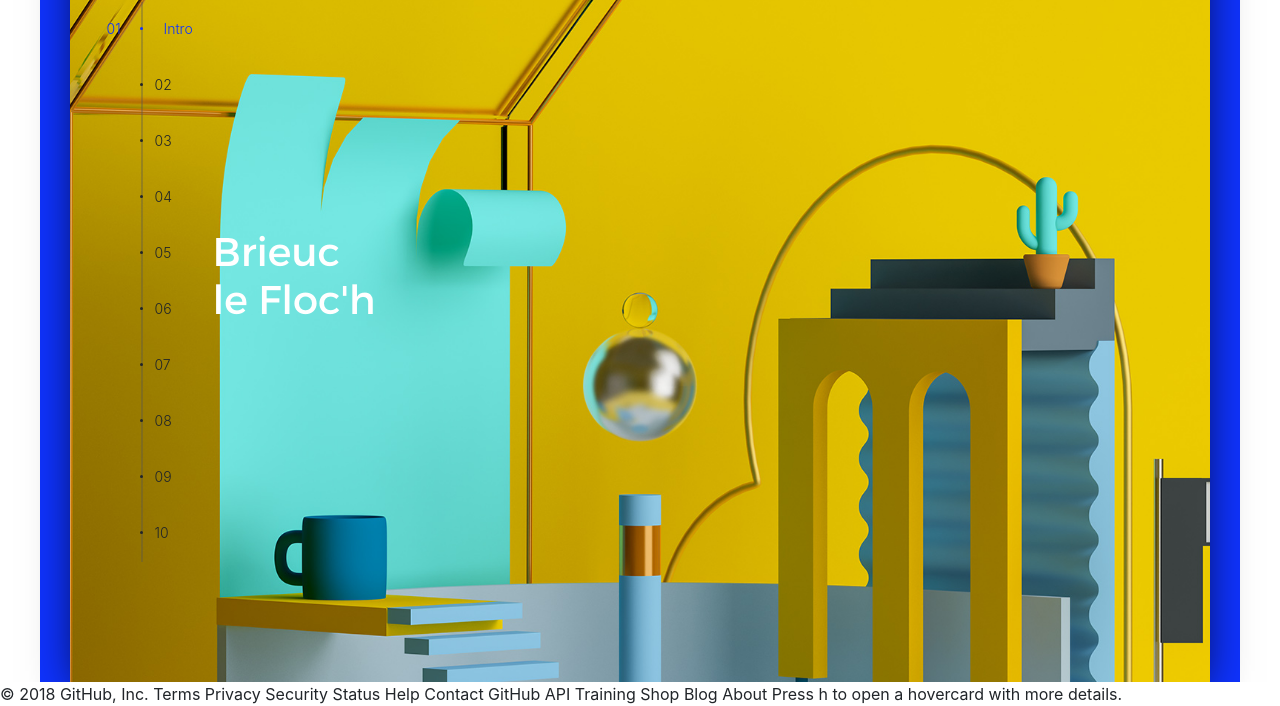
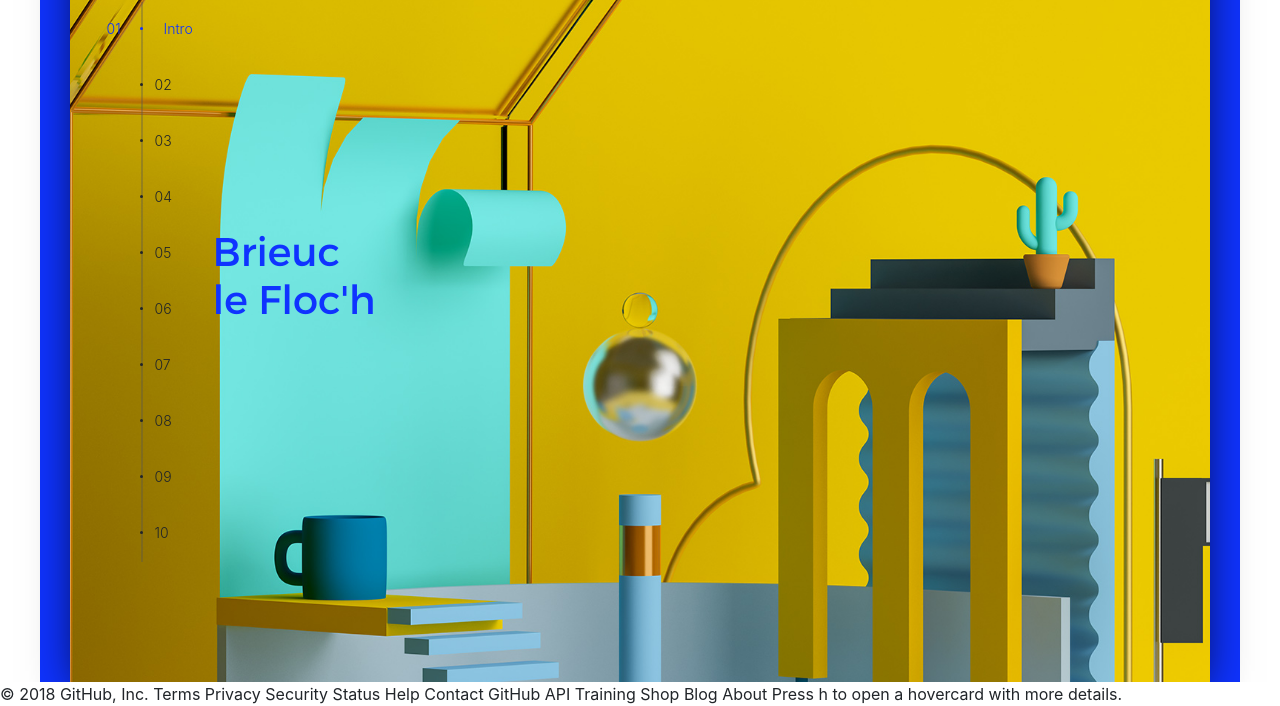
Before and after one commit to brieuclefloch/brieuclefloch.github.io, a plain HTML site: page index.html in a window 1280 px wide. Shown: the part 118-824 px from the top of the page. Drawn offline with nearby package versions, Linux system fonts and the light colour scheme.

Commit message:
Add files via upload

```diff
--- a/assets/css/main.css
+++ b/assets/css/main.css
@@ -510,7 +510,7 @@ bodyblanc
   font-size:14px;
   line-height:1.6;
   font-family:Montserrat,sans-serif;
-  color:#fff;
+  color:#0f33ff;
   -webkit-font-smoothing:antialiased;
   -webkit-text-size-adjust:100%;
 }
@@ -1043,6 +1043,7 @@ bodyblanc
   font-weight:900;
   line-height:1;
   z-index:1;
+
 }
 
 .content h1
```
